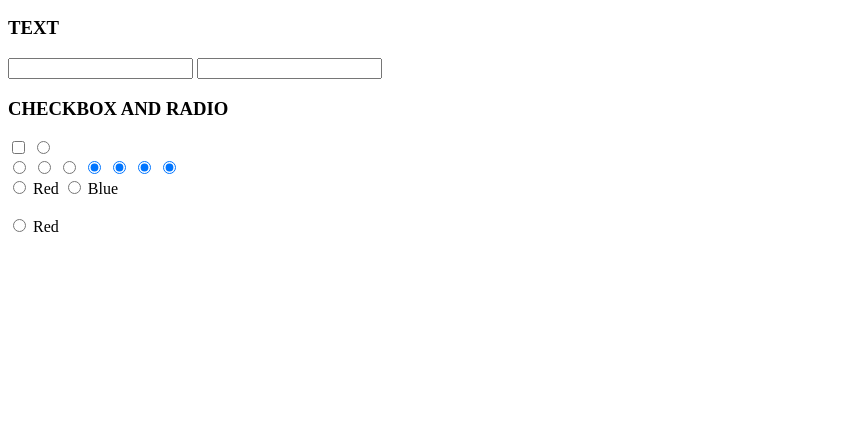
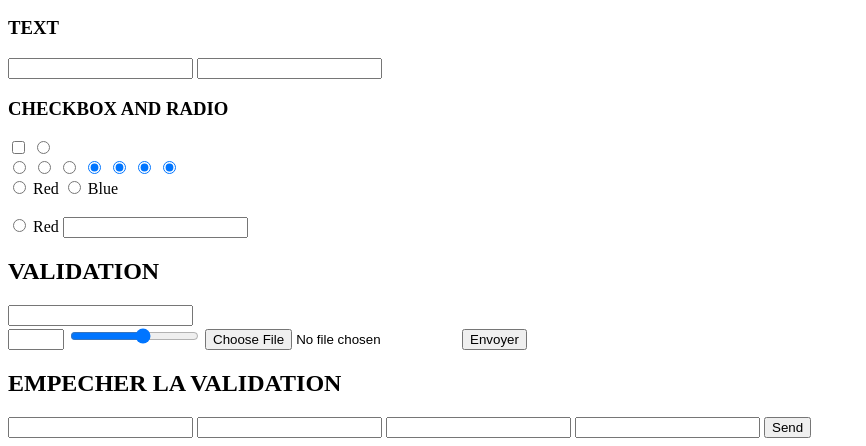
Before and after one commit to ted1104/Training-Professional-HTML, a plain HTML site: page CODE/001/page3.html in a window 1280 px wide. Shown: the part 1499-1945 px from the top of the page, without its empty margins (0-866 px from the left). Before the commit the page ends 1743 px from the top, so only its background shows below. Drawn offline with Linux system fonts and the light colour scheme.

Commit message:
input validation

```diff
--- a/CODE/001/page3.html
+++ b/CODE/001/page3.html
@@ -110,6 +110,35 @@
     <br />
     <input type="radio" name="p" id="o" value="#FF00F" />
     <label for="o">Red</label>
+
+    <!-- LES VALIDATIONS -->
+    <input type="text" name="" id="" required /><br />
+
+    <h2>VALIDATION</h2>
+    <form>
+      <input type="text" name="" id="" maxlength="10" minlength="5" /><br />
+      <input type="number" name="" id="" min="3" max="10" />
+      <input type="range" name="" id="" min="3" max="10" />
+      <input
+        type="file"
+        name=""
+        id=""
+        accept="image/*, .rar, application/zip"
+        title="Seulement images are allowed"
+      />
+      <input type="submit" value="Envoyer" />
+    </form>
+
+    <h2>EMPECHER LA VALIDATION</h2>
+
+    <form action="#" novalidate>
+      <input type="text" name="" id="" required />
+      <input type="text" name="" id="" required />
+      <input type="text" name="" id="" required />
+      <input type="text" name="" id="" required />
+
+      <input type="submit" value="Send" formnovalidate />
+    </form>
   </body>
   <!-- chargement synchrone -->
   <script src="js/script.js"></script>
```
Also changed, not shown: 5 other files.
